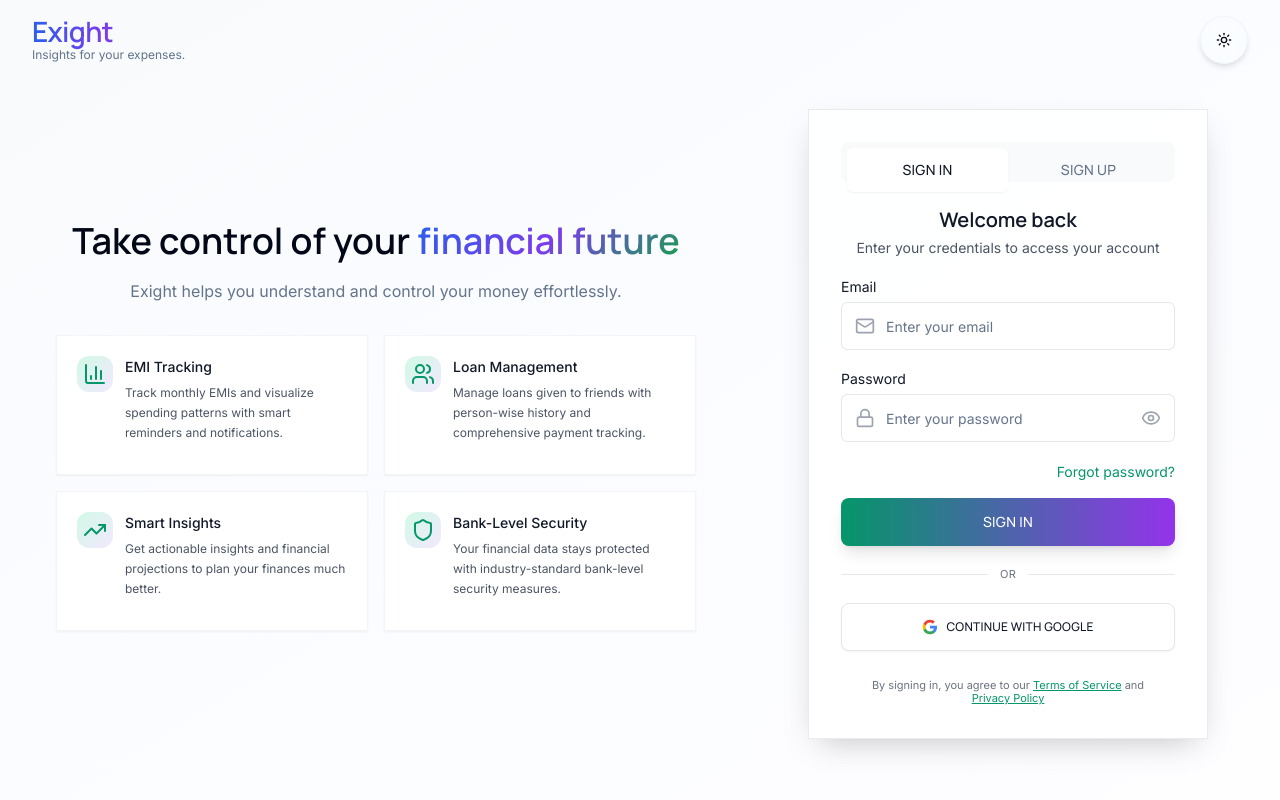
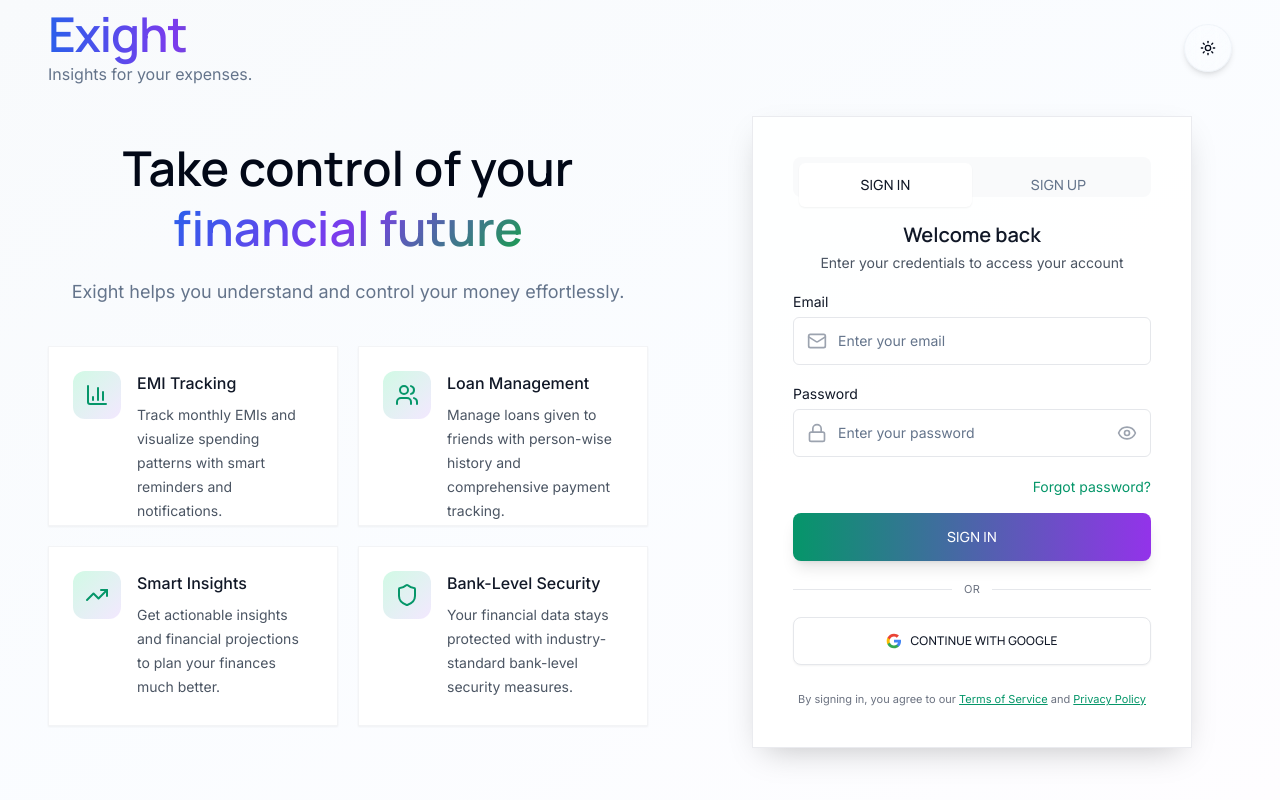
Before and after one commit to rescuedragon/exight2.0, a React (Vite) app: page /#/ in a window 1280 px wide. Built offline with nearby package versions, Linux system fonts and the light colour scheme.

Commit message:
Increase sizes: Exight logo to 48px, feature cards to 180px height, overall content area expanded

```diff
--- a/src/components/PromotionalFeatures.tsx
+++ b/src/components/PromotionalFeatures.tsx
@@ -154,7 +154,7 @@ export function PromotionalFeatures({ className, onGetStarted }: PromotionalFeat
     <>
       <div className={cn("w-full", className)}>
       {/* Features grid - 2x2 layout optimized for Mac screens */}
-      <div className="grid grid-cols-2 gap-4 w-full">
+      <div className="grid grid-cols-2 gap-5 w-full">
         {features.map((feature, index) => (
           <button
             key={index}
@@ -165,27 +165,27 @@ export function PromotionalFeatures({ className, onGetStarted }: PromotionalFeat
               openModal(feature);
             }}
             className={cn(
-              "group relative p-5 bg-white rounded-2xl border border-gray-100 hover:border-emerald-200 shadow-sm hover:shadow-lg",
+              "group relative p-6 bg-white rounded-2xl border border-gray-100 hover:border-emerald-200 shadow-sm hover:shadow-lg",
               "transition-all duration-300 hover:shadow-xl hover:-translate-y-1 hover:scale-[1.02]",
-              "cursor-pointer h-[140px] flex flex-col text-left",
+              "cursor-pointer h-[180px] flex flex-col text-left",
               "focus:outline-none focus:ring-2 focus:ring-emerald-500/20 focus:border-emerald-300"
             )}
           >
             {/* Feature content */}
-            <div className="flex items-start gap-3">
+            <div className="flex items-start gap-4">
               {/* Feature icon */}
               <div className="flex-shrink-0">
-                <div className="w-9 h-9 rounded-xl bg-gradient-to-br from-emerald-100 to-purple-100 flex items-center justify-center group-hover:scale-110 transition-transform duration-300">
-                  <feature.icon className="h-4.5 w-4.5 text-emerald-600 group-hover:text-purple-600 transition-colors duration-300" />
+                <div className="w-12 h-12 rounded-xl bg-gradient-to-br from-emerald-100 to-purple-100 flex items-center justify-center group-hover:scale-110 transition-transform duration-300">
+                  <feature.icon className="h-6 w-6 text-emerald-600 group-hover:text-purple-600 transition-colors duration-300" />
                 </div>
               </div>
 
               {/* Text content */}
               <div className="flex-1">
-                <h4 className="typography-feature-title text-gray-900 text-[14px] mb-1.5">
+                <h4 className="typography-feature-title text-gray-900 text-base mb-2">
                   {feature.title}
                 </h4>
-                <p className="text-gray-600 typography-body text-[12px] leading-5">
+                <p className="text-gray-600 typography-body text-sm leading-6">
                   {feature.subtitle}
                 </p>
               </div>
--- a/src/pages/LoginPage.tsx
+++ b/src/pages/LoginPage.tsx
@@ -8,13 +8,13 @@ const LoginPage = () => {
 	return (
 		<div className="h-screen w-screen overflow-hidden bg-gradient-to-br from-slate-50 via-blue-50/30 to-purple-50/20 dark:bg-gradient-to-br dark:from-gray-900 dark:via-gray-900/95 dark:to-gray-900">
 			{/* Fixed header bar with logo and theme toggle */}
-			<div className="absolute top-0 left-0 right-0 h-20 flex items-center justify-between px-8 z-50">
-				{/* Brand at top-left */}
+			<div className="absolute top-0 left-0 right-0 h-24 flex items-center justify-between px-12 z-50">
+				{/* Brand at top-left - Much bigger */}
 				<div className="select-none">
-					<h1 className="text-[28px] leading-none font-extrabold tracking-tight typography-heading">
+					<h1 className="text-[48px] leading-none font-extrabold tracking-tight typography-heading">
 						<span className="bg-gradient-to-r from-blue-accent via-purple-accent to-emerald-accent bg-clip-text text-transparent animate-gradient-x bg-[length:200%_200%]">Exight</span>
 					</h1>
-					<p className="mt-0.5 text-xs text-muted-foreground typography-body">Insights for your expenses.</p>
+					<p className="mt-1 text-base text-muted-foreground typography-body">Insights for your expenses.</p>
 				</div>
 
 				{/* Dark mode toggle */}
@@ -23,18 +23,18 @@ const LoginPage = () => {
 
 			{/* Main content area with fixed layout */}
 			<div className="h-full w-full flex items-center justify-center">
-				<div className="w-full h-full max-w-[1440px] px-8 pt-20 pb-8 flex items-center">
+				<div className="w-full h-full max-w-[1600px] px-12 pt-24 pb-8 flex items-center">
 					{/* Container with 60/40 split - promotional features left, auth right */}
-					<div className="w-full h-[calc(100vh-7rem)] max-h-[720px] grid grid-cols-1 lg:grid-cols-[1fr_480px] gap-12 items-center">
+					<div className="w-full h-[calc(100vh-8rem)] max-h-[800px] grid grid-cols-1 lg:grid-cols-[1fr_520px] gap-16 items-center">
 						{/* Left: Promotional Features 60% */}
 						<div className="hidden lg:flex flex-col justify-center h-full">
-							<div className="max-w-[640px] mx-auto w-full">
+							<div className="max-w-[720px] mx-auto w-full">
 								{/* Main headline */}
-								<div className="mb-8 text-center">
-									<h2 className="text-4xl typography-heading text-foreground leading-tight">
+								<div className="mb-10 text-center">
+									<h2 className="text-5xl typography-heading text-foreground leading-tight">
 										Take control of your <span className="gradient-text">financial future</span>
 									</h2>
-									<p className="mt-4 text-base text-muted-foreground typography-body">
+									<p className="mt-5 text-lg text-muted-foreground typography-body">
 										Exight helps you understand and control your money effortlessly.
 									</p>
 								</div>
@@ -45,10 +45,10 @@ const LoginPage = () => {
 						</div>
 
 						{/* Right: Auth Form 40% */}
-						<div className="w-full max-w-[480px] mx-auto lg:mx-0 flex items-center justify-center h-full">
-							<div className="w-full max-w-[400px]">
+						<div className="w-full max-w-[520px] mx-auto lg:mx-0 flex items-center justify-center h-full">
+							<div className="w-full max-w-[440px]">
 								{/* Auth card container with depth */}
-								<div className="rounded-2xl bg-white/90 dark:bg-gray-900/60 border border-gray-200/80 dark:border-gray-800/70 shadow-[0_12px_32px_-12px_rgba(0,0,0,0.25)] p-8">
+								<div className="rounded-2xl bg-white/90 dark:bg-gray-900/60 border border-gray-200/80 dark:border-gray-800/70 shadow-[0_12px_32px_-12px_rgba(0,0,0,0.25)] p-10">
 									<div className="w-full space-y-5">
 										<AuthForm />
 										<div className="flex items-center gap-3">
```
Also changed, not shown: 1 other file (tests, documents, lock files or other folders).
